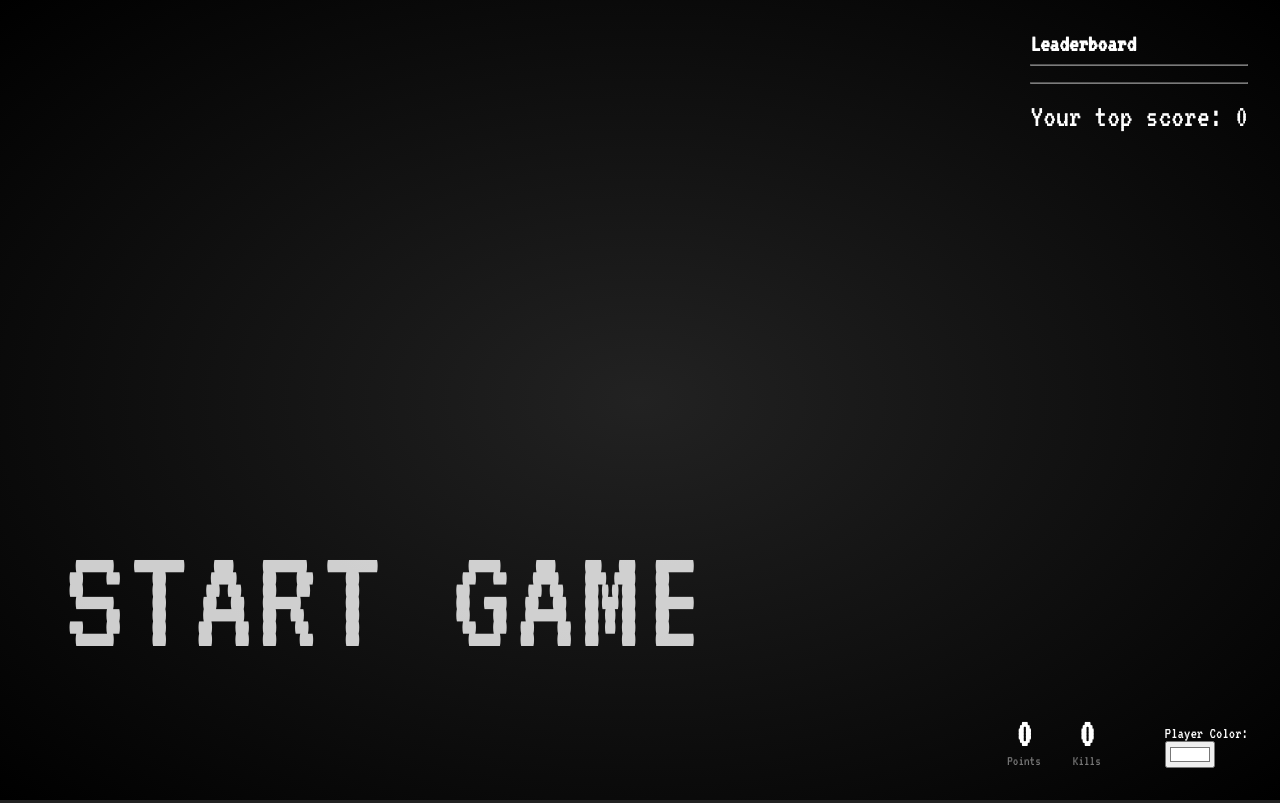
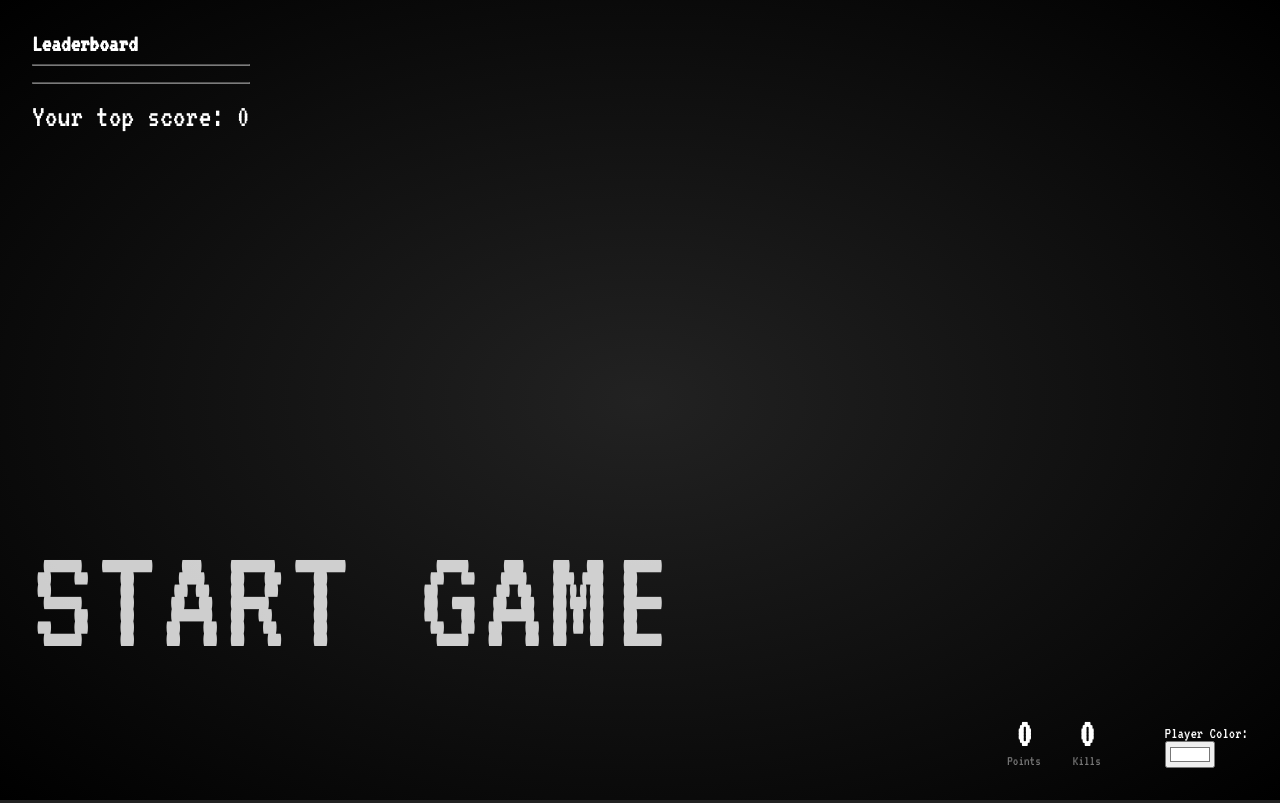
Before and after one commit to LankyMoose/BulletHell, a website built with webpack: page public/index.html in a window 1280 px wide. Built offline with nearby package versions, Linux system fonts and the light colour scheme; some packages are replaced by stand-ins of ours; no server answers; the database is empty.

Commit message:
left align leaderboard

```diff
--- a/public/index.html
+++ b/public/index.html
@@ -94,6 +94,7 @@
         line-height: 0.6em;
         position: absolute;
         top: 75%;
+        left: 0;
         transform: translateY(-50%);
       }
       #game_stats {
@@ -296,7 +297,7 @@
       #leaderboard_wrapper {
         position: absolute;
         top: 0;
-        right: 0;
+        left: 0;
         padding: 2rem;
       }
       #leaderboard_wrapper h2 {
```
